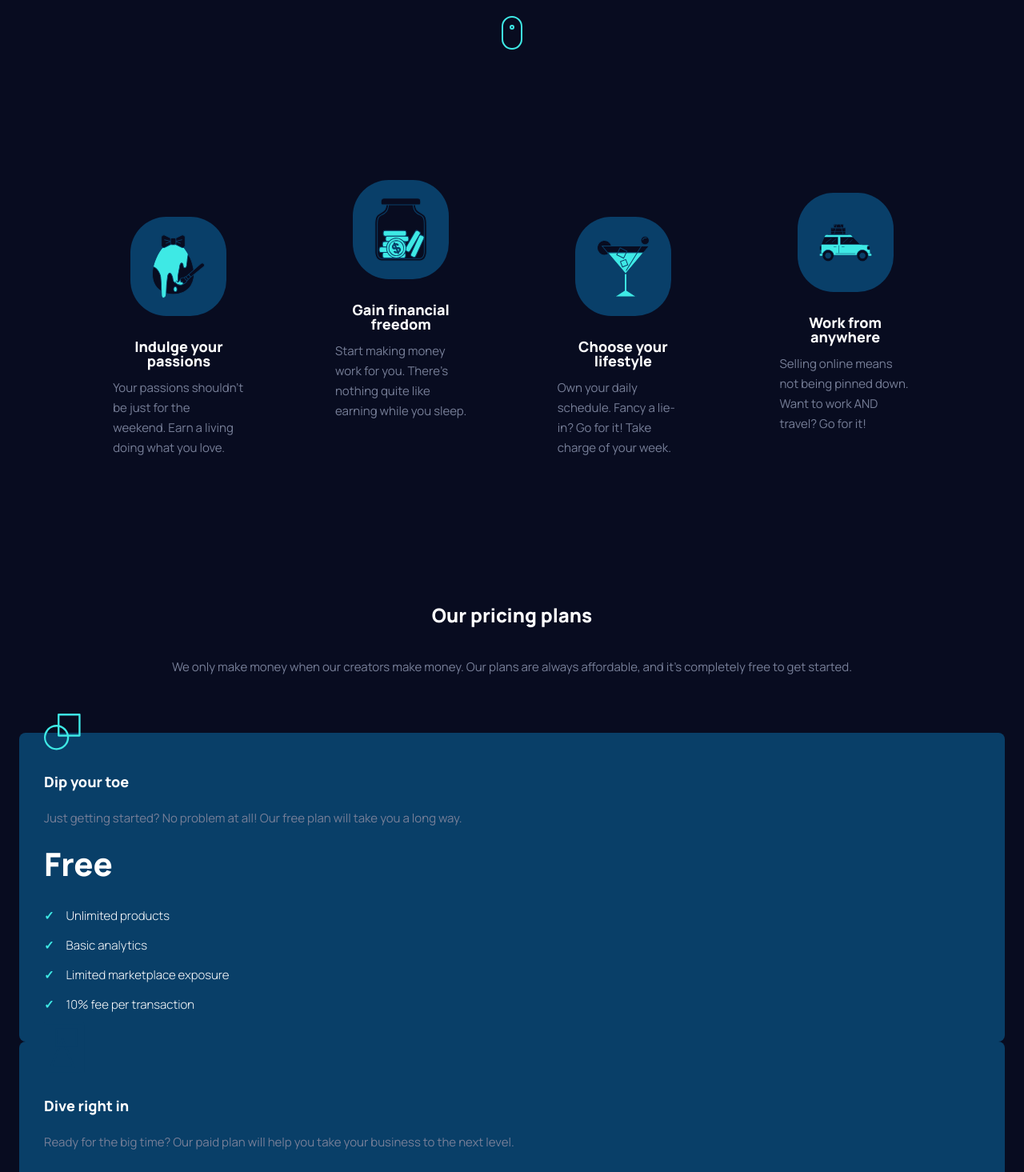
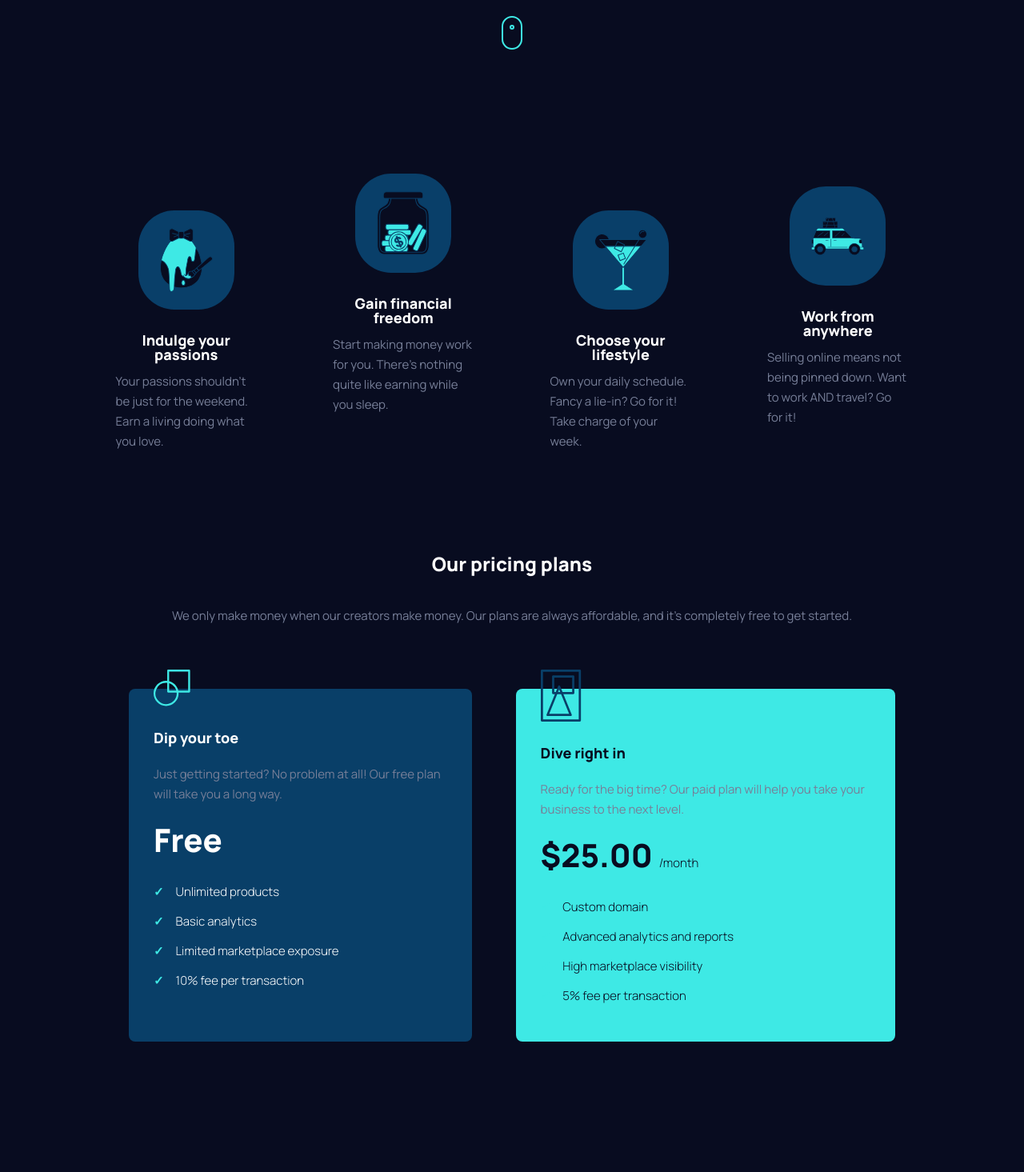
Before and after one commit to ChamuMutezva/maker-pre-launch-landing-page, a React (Create React App) app: page / in a window 1280 px wide. Shown: the part 580-2045 px from the top of the page at 80% size. After the commit the page ends 1946 px from the top, so only its background shows below. Built offline with nearby package versions, Linux system fonts and the light colour scheme.

Commit message:
feat: desktop cards alignment

```diff
--- a/src/main/card.js
+++ b/src/main/card.js
@@ -1,6 +1,7 @@
 const Card = (props) => {
+    let className = props.limebg ? 'limebg' : ''
     return (
-        <div className="card">
+        <div className={`card ${className}`}>
             <div className="cards__img">
                 <img src={props.src} alt={props.alt} />
             </div>
--- a/src/main/pricing.js
+++ b/src/main/pricing.js
@@ -3,7 +3,7 @@ import paidversion from '../assets/icon-paid.svg'
 import Card from './card'
 const Pricing = () => {
     return (
-        <section>
+        <section className="pricing__cards">
             <div className="pricing">
                 <h2 className="pricing__title">
                     Our pricing plans
@@ -20,10 +20,10 @@ const Pricing = () => {
                     item3="Limited marketplace exposure" item4="10% fee per transaction"
                 />
 
-                <Card src={paidversion} alt="paid version" title="Dive right in"
+                <Card src={paidversion} alt="paid version" title="Dive right in" limebg={true}
                     description="Ready for the big time? Our paid plan will help you take your business to the next level."
                     subtitle="$25.00" subtitle2=" /month" item1="Custom domain" item2="Advanced analytics and reports"
-                    item3="High marketplace visibility" item5=" 5% fee per transaction"
+                    item3="High marketplace visibility" item4=" 5% fee per transaction"
                 />
 
 
--- a/src/styles/_variables.scss
+++ b/src/styles/_variables.scss
@@ -4,3 +4,4 @@ $tx-color: #ffffff;
 $txbg-color: #3EE9E5;
 $tx-grey: #777f98;
 $section-heading: 1.125rem;
+$small-font: 0.9375rem;
--- a/src/styles/style.css
+++ b/src/styles/style.css
@@ -197,6 +197,16 @@ section {
 ------------------------------------------------ */
 .cards {
   margin-top: 70px;
+  display: -webkit-box;
+  display: -ms-flexbox;
+  display: flex;
+  -webkit-box-orient: vertical;
+  -webkit-box-direction: normal;
+      -ms-flex-direction: column;
+          flex-direction: column;
+  -ms-flex-wrap: wrap;
+      flex-wrap: wrap;
+  gap: 55px;
 }
 
 .card {
@@ -207,6 +217,11 @@ section {
   padding-bottom: 21px;
   border-radius: 8px;
   background-color: #093f68;
+}
+
+.limebg {
+  background-color: #3EE9E5;
+  color: #080c20;
 }
 
 .cards__img {
@@ -237,6 +252,11 @@ section {
   font-size: 2.5rem;
   font-weight: 800;
   margin-bottom: 32px;
+}
+
+.products__title span {
+  font-size: .9375rem;
+  font-weight: 300;
 }
 
 .products__list__item {
@@ -297,8 +317,14 @@ section {
   .hero__text__title {
     padding: 30px 40px 10px;
   }
+  .hero__text__main {
+    text-align: center;
+  }
   .image__scroll {
     margin: 50px auto;
+  }
+  section {
+    padding: 0 97px;
   }
   /* -----------------------------------------
                 FEATURE SECTION
@@ -323,8 +349,8 @@ section {
     -webkit-box-direction: normal;
         -ms-flex-direction: column;
             flex-direction: column;
-    padding: 97px;
-    gap: 25px;
+    padding: 89px 97px;
+    gap: 0px;
   }
   .feature__container__captions {
     display: -webkit-box;
@@ -338,7 +364,6 @@ section {
         -ms-flex-align: start;
             align-items: flex-start;
   }
-  .hero__text__main,
   .feature__container__captions p {
     text-align: left;
   }
@@ -348,6 +373,19 @@ section {
   .leftalign {
     -ms-flex-item-align: start;
         align-self: flex-start;
+  }
+  /* ********************************************
+                CARDS SECTION
+    *********************************************** */
+  .card {
+    padding-bottom: 32px;
+  }
+  .cards {
+    padding: 64px;
+    margin-top: 15px;
+  }
+  .pricing__title {
+    margin-top: -24px;
   }
 }
 
@@ -410,5 +448,16 @@ section {
         align-self: baseline;
     margin-bottom: 30px;
   }
+  /* -----------------------------------------
+                CARDS SECTION
+        ---------------------------------------------------- */
+  .cards {
+    -webkit-box-orient: horizontal;
+    -webkit-box-direction: normal;
+        -ms-flex-direction: row;
+            flex-direction: row;
+    -ms-flex-wrap: nowrap;
+        flex-wrap: nowrap;
+  }
 }
 /*# sourceMappingURL=style.css.map */
--- a/src/styles/style.scss
+++ b/src/styles/style.scss
@@ -57,7 +57,7 @@ body {
 }
 
 @mixin parastyles {
-    font-size: 0.9375rem;
+    font-size: $small-font;
     text-align: center;
     line-height: 25px;
     color: $tx-grey;
@@ -137,9 +137,12 @@ section {
             CARDS SECTION
 ------------------------------------------------ */
 .cards {
-    margin-top: 70px;
+	margin-top: 70px;
+	display: flex;
+    flex-direction: column;
+	flex-wrap: wrap;
+	gap: 55px;
 }
-
 .card {
     border: 1px solid transparent;
     position: relative;
@@ -149,7 +152,10 @@ section {
     border-radius: 8px;
     background-color: #093f68;
 }
-
+.limebg {
+    background-color: $txbg-color;
+    color: $bg-main-color;
+}
 .cards__img {
     position: relative;
     bottom: 25px;
@@ -172,16 +178,21 @@ section {
     font-size: 2.5rem;
     font-weight: 800;
     margin-bottom: 32px;
+    //color: $bg-main-color;
+    span {
+        font-size: .9375rem;
+        font-weight: 300;
+    }
 }
 .products__list__item {
-	font-size: 0.9375rem;
+	font-size: $small-font;
 	font-weight: 300;
 	line-height: 25px;
 	margin-bottom: 12px;
 	display: flex;
 	gap: 15px;
     span {
-        color: $txbg-color;
+       color: $txbg-color;
         font-weight: 800;
     }
 }
@@ -225,11 +236,16 @@ section {
     .hero__text__title {
         padding: 30px 40px 10px;
     }
+    .hero__text__main {
+        text-align: center;
+    }
 
     .image__scroll {
         margin: 50px auto;
     }
-
+    section {
+        padding: 0 97px;
+    }
     /* -----------------------------------------
                 FEATURE SECTION
         ---------------------------------------------------- */
@@ -246,8 +262,8 @@ section {
         display: flex;
         flex-wrap: wrap;
         flex-direction: column;
-        padding: 97px;
-        gap: 25px;
+        padding: 89px 97px;
+        gap: 0px;
         // align-items: flex-end;
     }
 
@@ -257,7 +273,6 @@ section {
         align-items: flex-start;
     }
 
-    .hero__text__main,
     .feature__container__captions p {
         text-align: left;
     }
@@ -272,6 +287,19 @@ section {
 
     .leftalign {
         align-self: flex-start;
+    }
+    /* ********************************************
+                CARDS SECTION
+    *********************************************** */
+    .card {
+        padding-bottom: 32px;
+    }
+    .cards {
+        padding: 64px;
+        margin-top: 15px;
+    }
+    .pricing__title {
+        margin-top: -24px;
     }
 }
 
@@ -333,5 +361,13 @@ section {
         align-self: baseline;
         margin-bottom: 30px;
     }
+    /* -----------------------------------------
+                CARDS SECTION
+        ---------------------------------------------------- */
+
+    .cards {
+        flex-direction: row;
+        flex-wrap: nowrap;
+    }
 
 }
```
Also changed, not shown: 1 other file (tests, documents, lock files or other folders).
